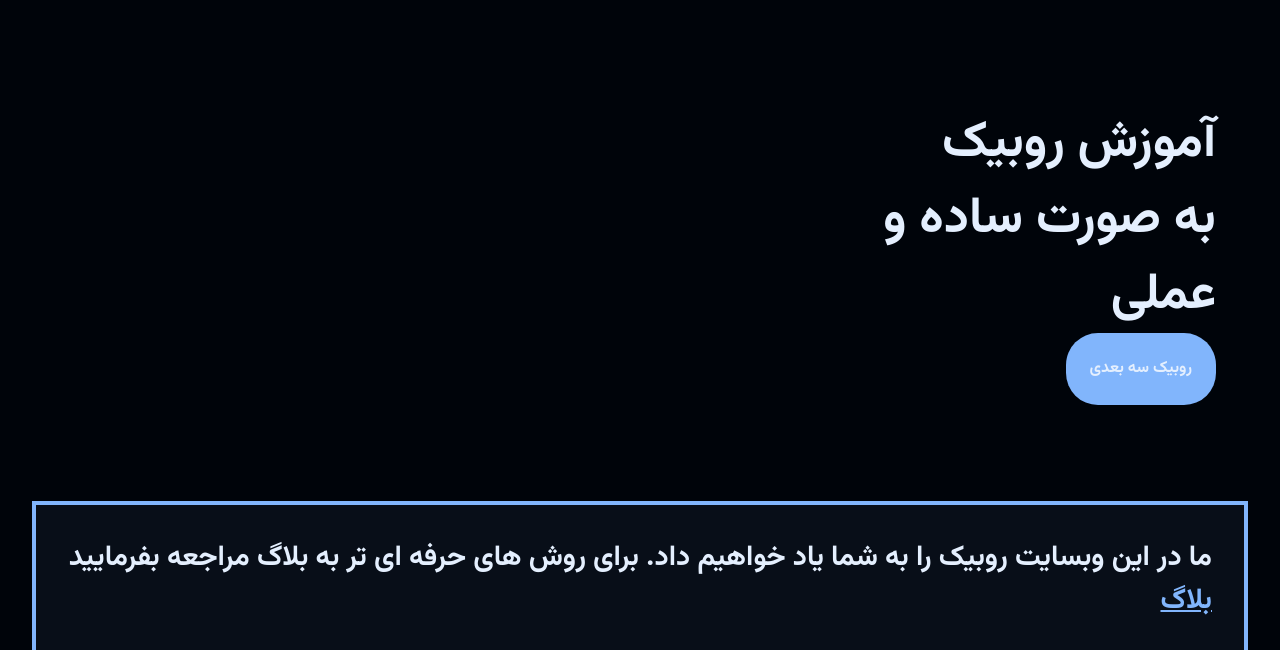
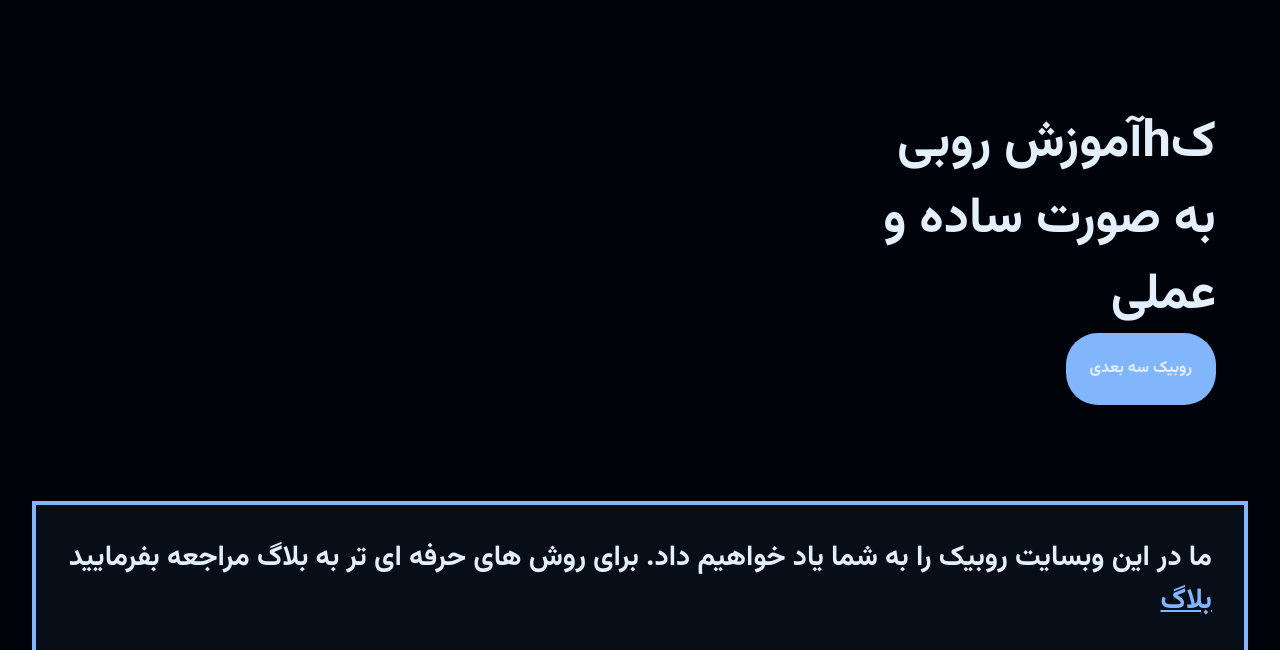
Before and after one commit to picosphere0/Rubicks3d, a website: page index.html in a window 1280 px wide. Shown: the part 150-800 px from the top of the page. Drawn offline with nearby package versions, Linux system fonts and the light colour scheme; some packages are replaced by stand-ins of ours; a script that the page names is missing.

Commit message:
test-update

```diff
--- a/index.html
+++ b/index.html
@@ -66,7 +66,7 @@
         </nav>
         <div class="hero p-16 flex flex-row-reverse justify-around items-center">
             <div class="content flex flex-col">
-                <h1 class="text-5xl">آموزش روبیک </br>به صورت ساده و عملی</h1>
+                <h1 class="text-5xl">آموزش روبیhک </br>به صورت ساده و عملی</h1>
                 <div class="btns">
                     <button class="btn bg-primary" onclick="Rubik()" type="button">روبیک سه بعدی</button>
                 </div>
```
